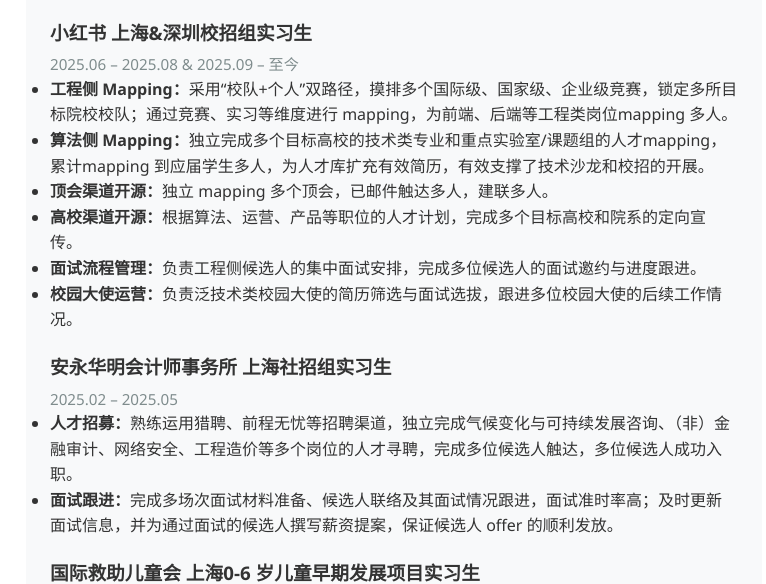
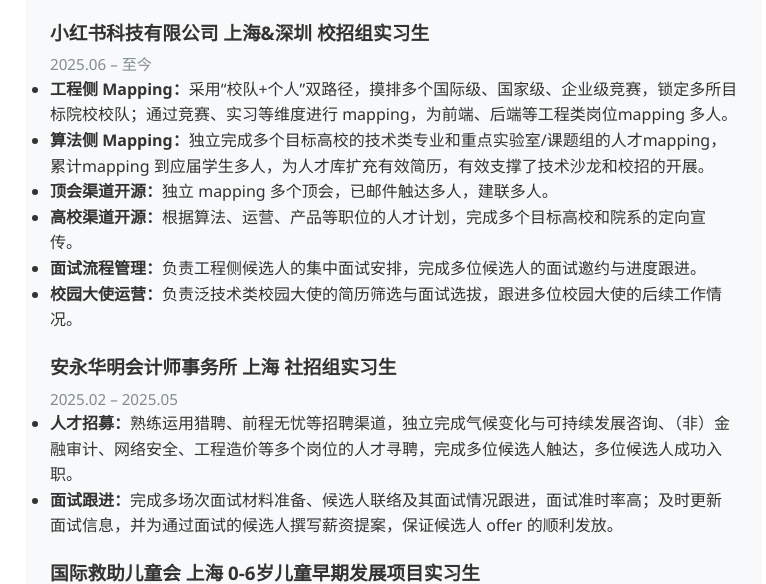
Before and after one commit to HyphenHe/HyphenHe.github.io, a plain HTML site: page internships.html in a window 1280 px wide. Shown: the part 220-804 px from the top of the page, without its empty margins (246-1012 px from the left). Drawn offline with Linux system fonts and the light colour scheme.

Commit message:
Update internships.html

```diff
--- a/internships.html
+++ b/internships.html
@@ -66,8 +66,8 @@
     <div class="section">
         <h2>💼 实习经历</h2>
         <div class="item">
-            <h3>小红书 上海&深圳校招组实习生</h3>
-            <div class="meta">2025.06 – 2025.08 & 2025.09 – 至今</div>
+            <h3>小红书科技有限公司 上海&深圳 校招组实习生</h3>
+            <div class="meta">2025.06 – 至今</div>
             <ul>
                 <li><strong>工程侧 Mapping：</strong>采用“校队+个人”双路径，摸排多个国际级、国家级、企业级竞赛，锁定多所目标院校校队；通过竞赛、实习等维度进行 mapping，为前端、后端等工程类岗位mapping 多人。</li>
                 <li><strong>算法侧 Mapping：</strong>独立完成多个目标高校的技术类专业和重点实验室/课题组的人才mapping，累计mapping 到应届学生多人，为人才库扩充有效简历，有效支撑了技术沙龙和校招的开展。</li>
@@ -78,7 +78,7 @@
             </ul>
         </div>
         <div class="item">
-            <h3>安永华明会计师事务所 上海社招组实习生</h3>
+            <h3>安永华明会计师事务所 上海 社招组实习生</h3>
             <div class="meta">2025.02 – 2025.05</div>
             <ul>
                 <li><strong>人才招募：</strong>熟练运用猎聘、前程无忧等招聘渠道，独立完成气候变化与可持续发展咨询、（非）金融审计、网络安全、工程造价等多个岗位的人才寻聘，完成多位候选人触达，多位候选人成功入职。</li>
@@ -86,7 +86,7 @@
             </ul>
         </div>
         <div class="item">
-            <h3>国际救助儿童会 上海0-6 岁儿童早期发展项目实习生</h3>
+            <h3>国际救助儿童会 上海 0-6岁儿童早期发展项目实习生</h3>
             <div class="meta">2024.06 – 2024.12</div>
             <ul>
                 <li><strong>活动规划与执行：</strong>全程参与乐高亲子活动、项目总结会等活动的筹备，协助举办常规项目点的家长讲座、亲子活动等活动，统计并更新活动参与人的各项基础信息。</li>
```
